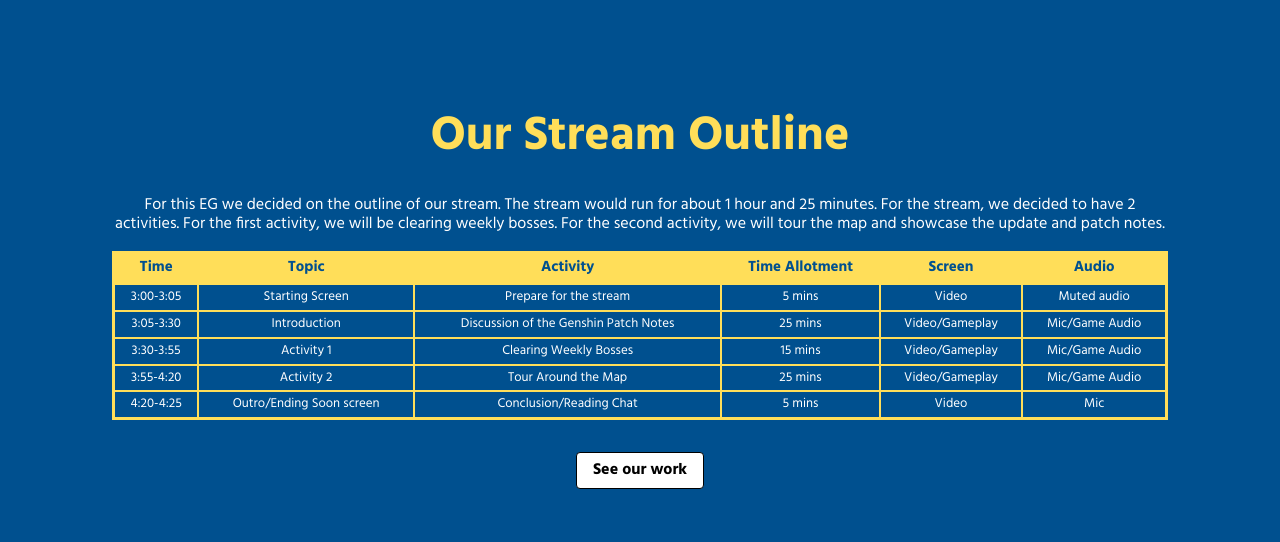
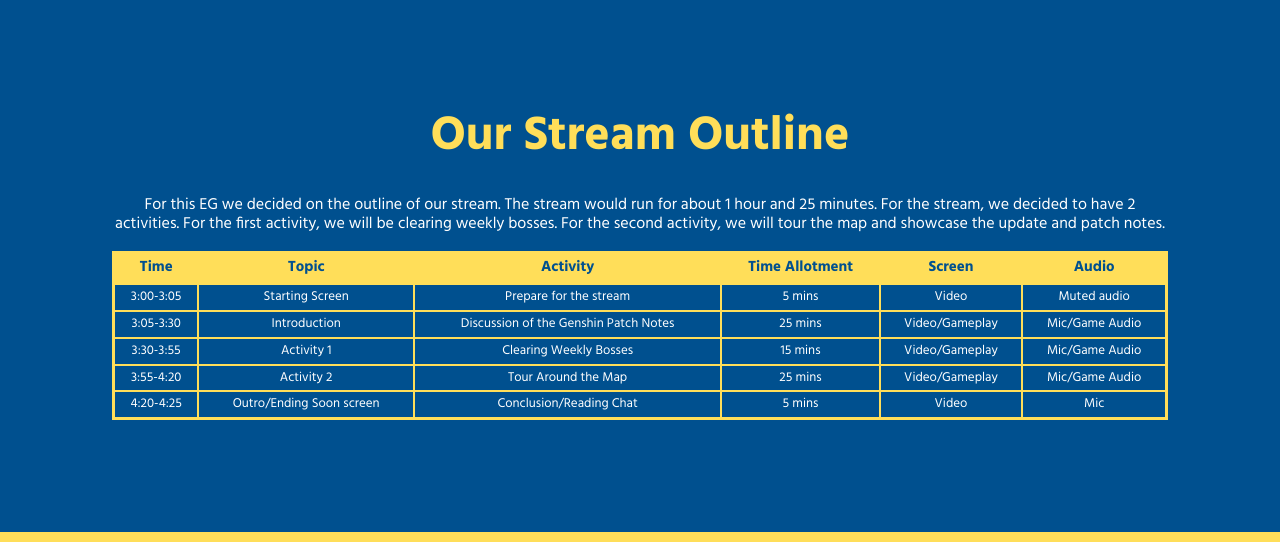
Before and after one commit to hexemental/hexemental, a website built with Parcel: page our-events.html in a window 1280 px wide. Shown: the part 1609-2151 px from the top of the page. Built offline with nearby package versions, Linux system fonts and the light colour scheme.

Commit message:
Update our-events.html

```diff
--- a/our-events.html
+++ b/our-events.html
@@ -460,14 +460,6 @@ table.minimalistBlack tfoot td {
               </div>
               <span></span>
             </span>
-            <a
-              href="https://docs.google.com/document/d/1Ov-eSk-rkUccBkETWmDGMGHo6jJeBKmPio359Lp8fB0/edit?usp=sharing"
-              target="_blank"
-              rel="noreferrer noopener"
-              class="quarter2-link08 button"
-            >
-              See our work
-            </a>
           </div>
         </div>
         <footer class="our-events-footer">
```
